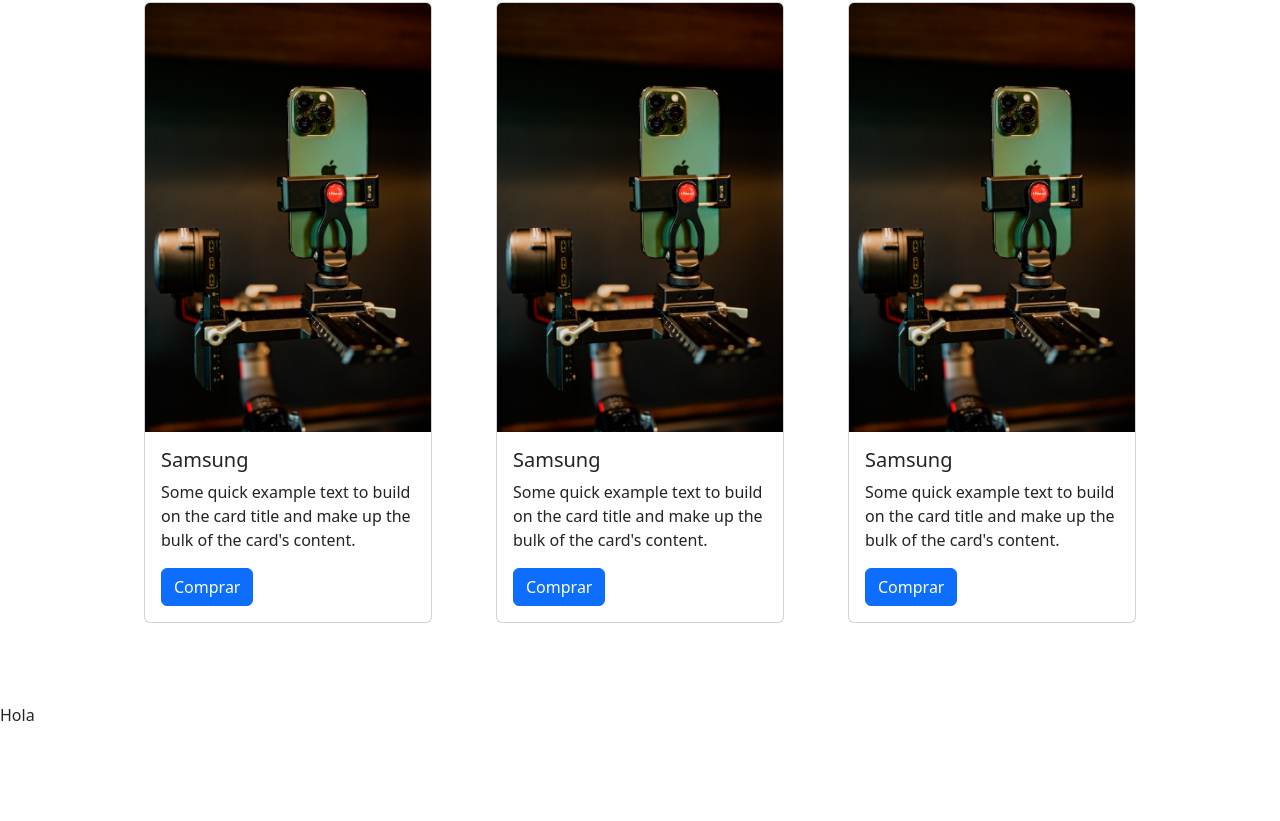
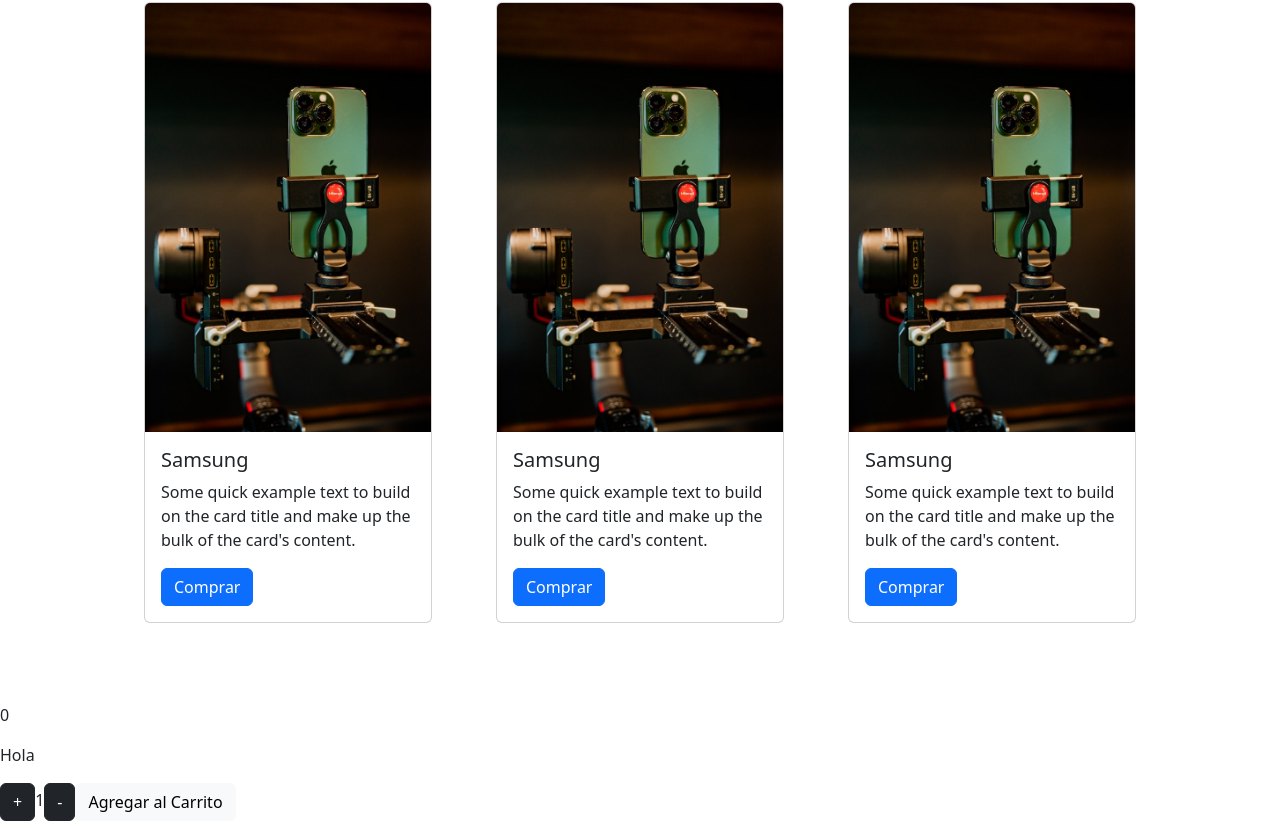
Before and after one commit to Ezequielduker/React-JS, a React (Create React App) app: page / in a window 1280 px wide. Shown: the part 134-955 px from the top of the page. Before the commit the page ends 877 px from the top, so only its background shows below. Built offline with nearby package versions, Linux system fonts and the light colour scheme.

Commit message:
pre entrega dos

```diff
--- a/src/components/App.jsx
+++ b/src/components/App.jsx
@@ -3,7 +3,9 @@
 import Main from './Main/Main';
 import './Main/Main.css'
 import ItemListContainer from './ItemListContainer/ItemListContainer';
+import ItemCount from './ItemCount/ItemCount';
 const App = () => {
+
     return (
 
         // <> se conocen como Francment, me evita un DIV al pedo.
@@ -11,6 +13,7 @@
             <Navbar />
             <Main />
             <ItemListContainer greeting={"Hola"}/>
+            <ItemCount />
         </>
     );
 }
--- /dev/null
+++ b/src/components/ItemCount/ItemCount.jsx
@@ -0,0 +1,22 @@
+import {useState} from 'react';
+
+const ItemCount = () => {
+    const [numero, setNumero] = useState(1);
+    const sumar = () => {
+        if(numero <10)
+        setNumero(numero+1)
+    }
+    const restar = () => {
+        if(numero > 1) setNumero(numero-1)
+    }
+    return (
+        <div>
+            <button className='btn btn-dark' onClick={() => sumar()}>+</button>
+            {numero}
+            <button className='btn btn-dark' onClick={() => restar()}>-</button>
+            <button className='btn btn-light'>Agregar al Carrito</button>
+        </div>
+    );
+}
+
+export default ItemCount;
--- a/src/components/ItemListContainer/ItemListContainer.jsx
+++ b/src/components/ItemListContainer/ItemListContainer.jsx
@@ -1,7 +1,10 @@
+import { useState } from "react";
+const ItemListContainer = ({greeting}) => {
 
-const ItemListContainer = ({greeting}) => {
+    const [numero, setNumero] = useState(0)
     return (
         <div>
+            <p>{numero}</p>
             <p>{greeting}</p>
         </div>
     );
```
